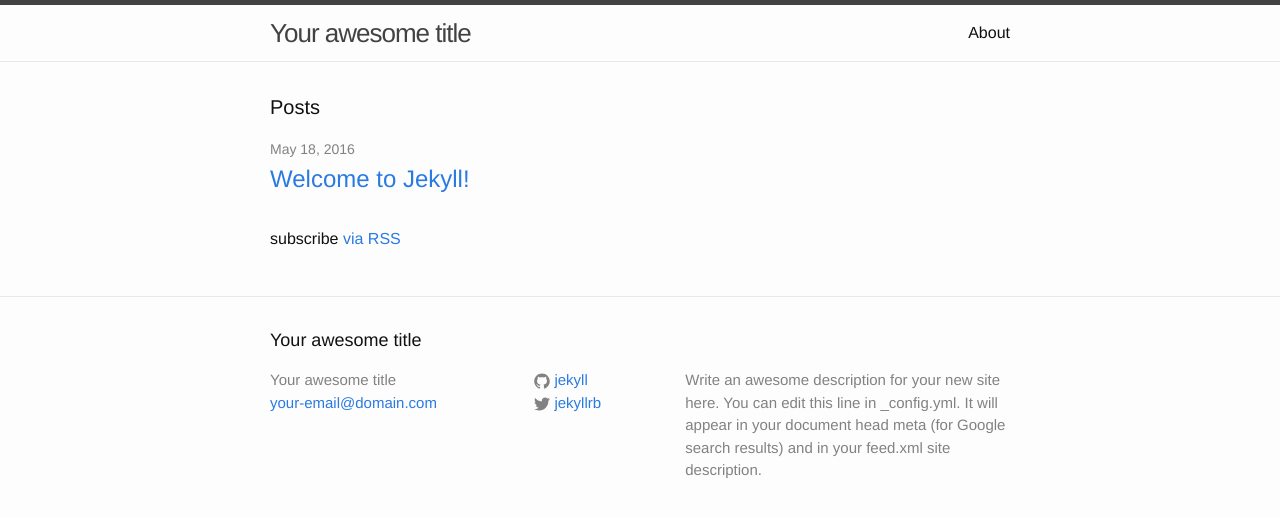
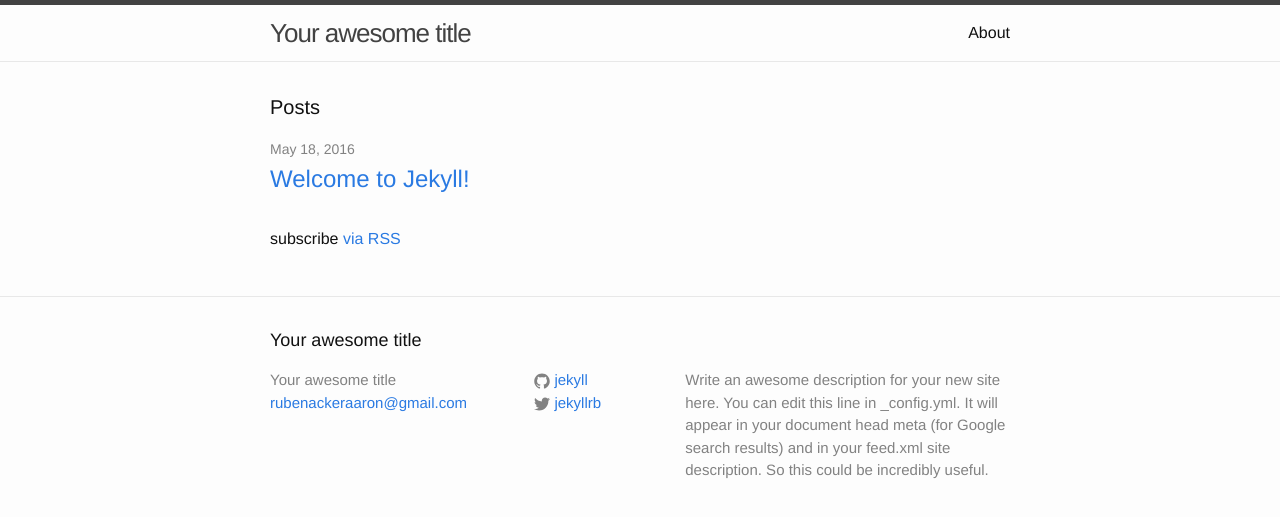
Before and after one commit to Ruby96/Ruby96.github.io, a Jekyll site: the page built from index.html, in a window 1280 px wide. Shown: the top 517 px of the page. Built offline with Jekyll 4.4.1, drawn with Linux system fonts in a browser that asks for light colours.

Commit message:
Update _config.yml

```diff
--- a/_config.yml
+++ b/_config.yml
@@ -7,11 +7,11 @@
 
 # Site settings
 title: Your awesome title
-email: your-email@domain.com
+email: rubenackeraaron@gmail.com
 description: > # this means to ignore newlines until "baseurl:"
   Write an awesome description for your new site here. You can edit this
   line in _config.yml. It will appear in your document head meta (for
-  Google search results) and in your feed.xml site description.
+  Google search results) and in your feed.xml site description. So this could be incredibly useful.
 baseurl: "" # the subpath of your site, e.g. /blog
 url: "http://yourdomain.com" # the base hostname & protocol for your site
 twitter_username: jekyllrb
```
